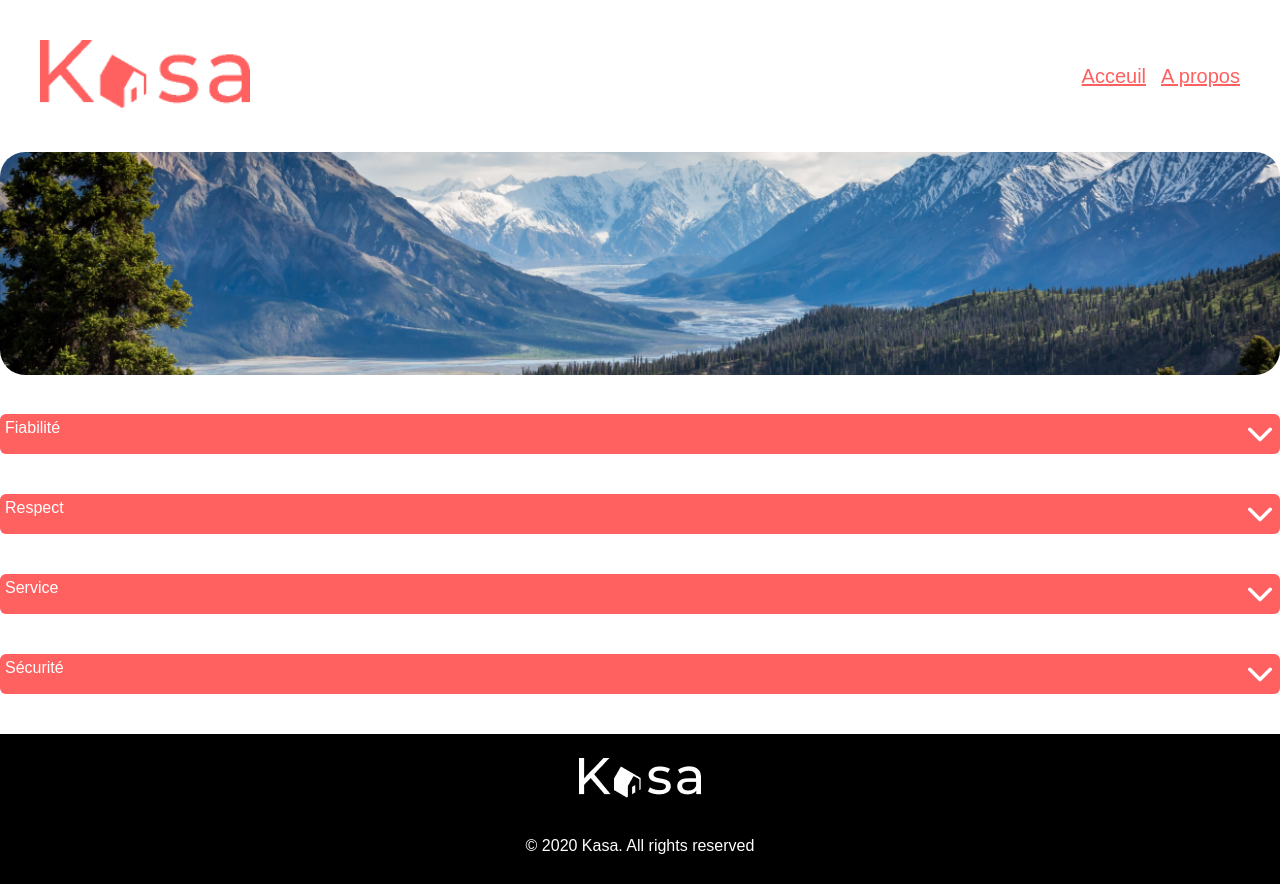
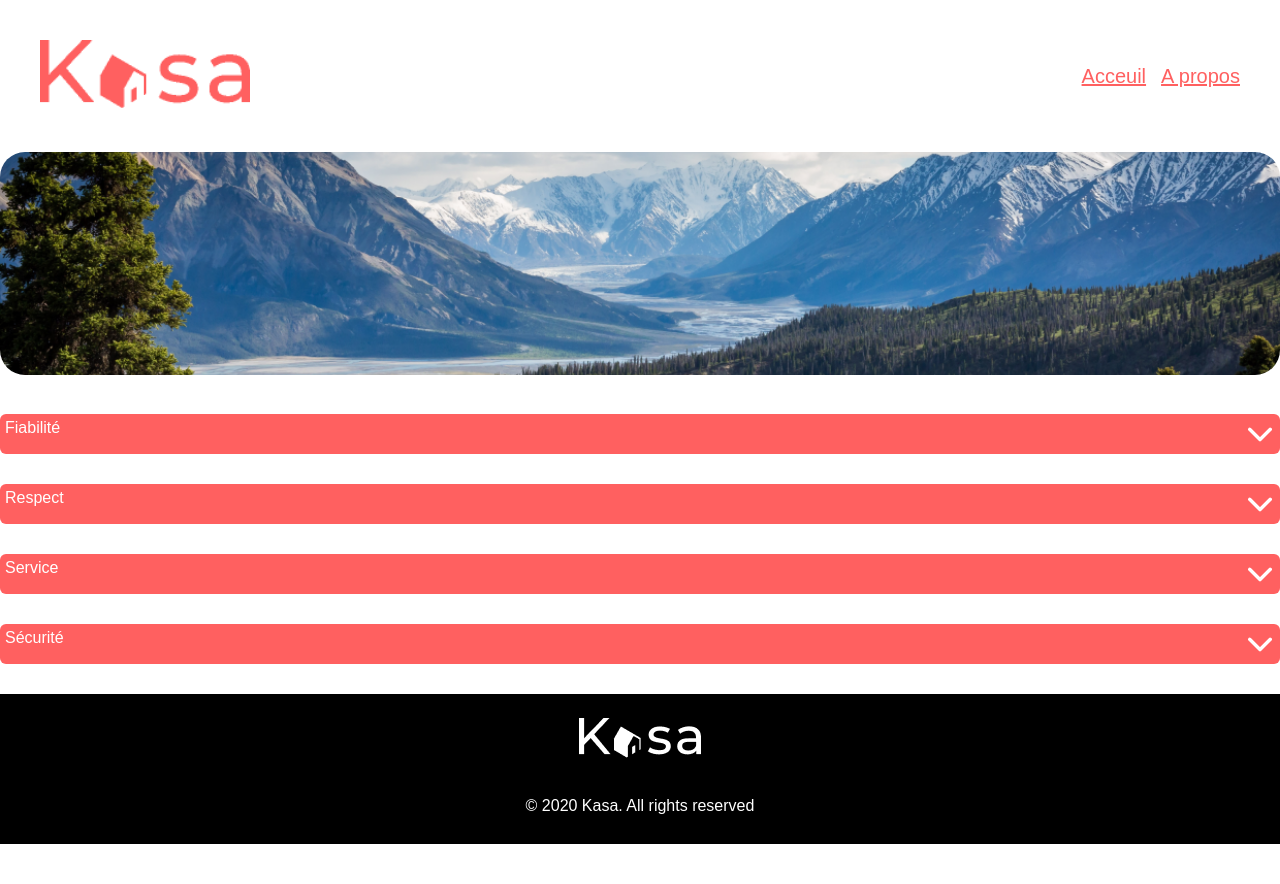
Before and after one commit to berenisse1/my-app, a React (Create React App) app: page /a-propos in a window 1280 px wide. After the commit the page ends 844 px from the top, so only its background shows below. Built offline with nearby package versions, Linux system fonts and the light colour scheme.

Commit message:
event condition and text prop integret in div collapse-text

```diff
--- a/src/components/Collapse/Collapse.jsx
+++ b/src/components/Collapse/Collapse.jsx
@@ -8,8 +8,8 @@ import arrow from '../../assets/arrow.png';
 function Collapse ({title, text}){
 
     const [isOpen , setIsOpen] = useState(false);
-    let handleClick = () => {
-        isOpen = setIsOpen(true);
+    const handleClick = () => {
+        isOpen = setIsOpen(!isOpen);
 
     }
 
@@ -22,9 +22,7 @@ function Collapse ({title, text}){
                 </div>
                 <img src= {arrow} alt="flèche" />
             </div>
-            <div className ="collapse-text">
-               {isOpen? <p>{text}</p> : !isOpen }
-            </div>
+            {isOpen && <div className ="collapse-text">{text}</div>}
         </div>
         </>
 
```
